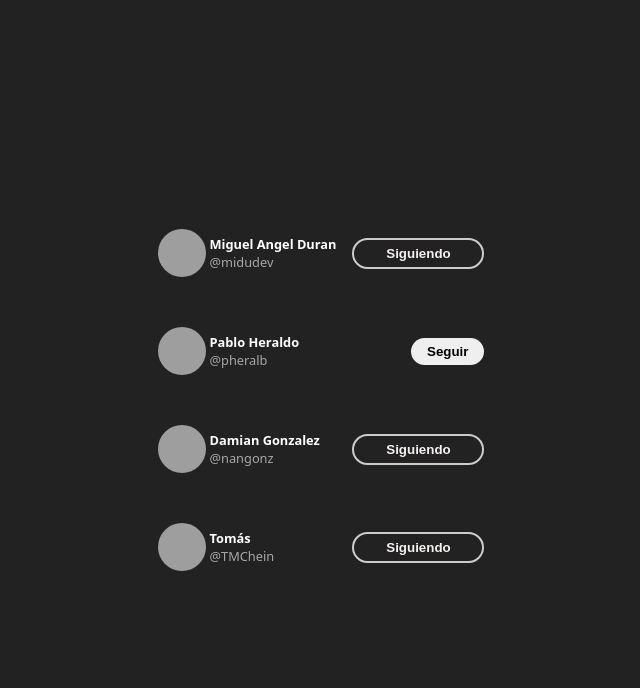
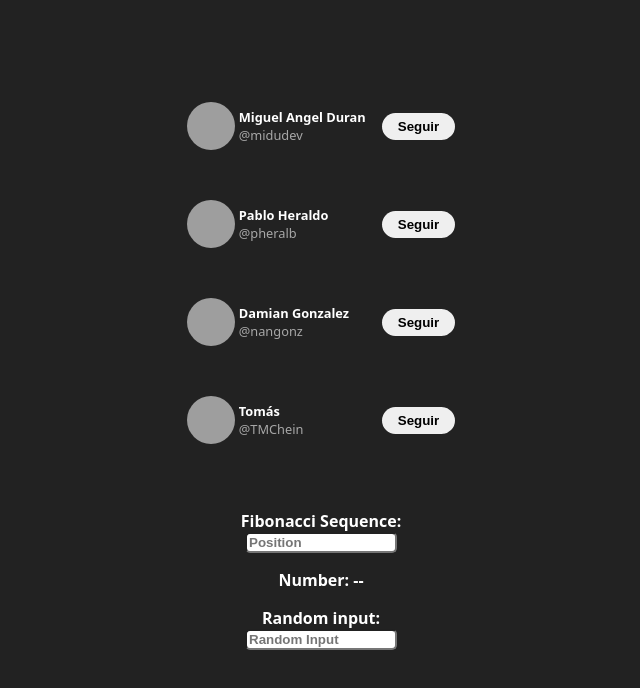
Before and after one commit to nangonz/React-Midudev, a React (Vite) app in the folder projects/00-hola-mundo/: page / in a window 1280 px wide. Shown: the top 688 px of the page, without its empty margins (319-959 px from the left). Built offline with nearby package versions, Linux system fonts and the light colour scheme; grey boxes are pictures that could not be loaded.

Commit message:
useMemo example

```diff
--- a/projects/00-hola-mundo/package.json
+++ b/projects/00-hola-mundo/package.json
@@ -10,7 +10,8 @@
   },
   "dependencies": {
     "react": "^18.2.0",
-    "react-dom": "^18.2.0"
+    "react-dom": "^18.2.0",
+    "styled-components": "^5.3.6"
   },
   "devDependencies": {
     "@types/react": "^18.0.26",
--- a/projects/00-hola-mundo/src/App.jsx
+++ b/projects/00-hola-mundo/src/App.jsx
@@ -1,4 +1,5 @@
 import TwitterFollowCard from "./TwitterFollowCard"
+import UseMemoExample from "./UseMemoExample"
 import './App.css'
 
 
@@ -9,7 +10,7 @@ export default function App(){
             id:1,
             userName:'midudev',
             name:'Miguel Angel Duran',
-            isFollowing: true
+            isFollowing: false
         },
         {
             id:2,
@@ -21,13 +22,13 @@ export default function App(){
             id:3,
             userName:'nangonz',
             name:'Damian Gonzalez',
-            isFollowing: true
+            isFollowing: false
         },
         {
             id:4,
             userName:'TMChein',
             name:'Tomás',
-            isFollowing: true
+            isFollowing: false
         },
 
     ]
@@ -47,6 +48,9 @@ export default function App(){
                     )
                 })
             }
+            <div>
+                <UseMemoExample/>
+            </div>
 
 
         </section>
--- /dev/null
+++ b/projects/00-hola-mundo/src/UseMemoExample.jsx
@@ -0,0 +1,51 @@
+import { useState, useEffect, useMemo, useCallback } from "react"
+import styled from 'styled-components'
+
+const SectionWrapper = styled.section`
+color: white;
+font-weight: bold;
+display: flex;
+flex-direction: column;
+align-items: center;
+border-radius: 1rem;
+padding: 1rem
+`
+const StyledInput= styled.input`
+    color: red;
+    font-weight: bold;
+    border-radius: 5px;
+    width: 9rem
+`
+
+export default function UseMemoExample(){
+
+    const [userNumber, setUserNumber] = useState('')
+    const [randomInput, setRandomInput] = useState('')
+    const fib = useCallback((n) => {
+        return (n<=1) ? n : fib(n-1) + fib(n-2)
+    }, [])
+    const fibNumber = useMemo(()=> fib(userNumber),[userNumber])
+
+    useEffect(()=>{
+        console.log('New Number')
+    }, [fibNumber, fib])
+
+
+
+    return(
+        <SectionWrapper>
+            <label>Fibonacci Sequence:</label>
+            <StyledInput type="number" value={userNumber}
+            placeholder='Position'
+            onChange={(e)=> setUserNumber(e.target.value)}/>
+            <p>Number: {fibNumber || '--'}</p>
+            <label>Random input:</label>
+            <StyledInput type="text" value={randomInput}
+            placeholder='Random Input'
+            onChange={(e)=> setRandomInput(e.target.value)}
+            />
+            <p>{randomInput}</p>
+        </SectionWrapper>
+    )
+
+}
```
Also changed, not shown: 1 other file (tests, documents, lock files or other folders).
